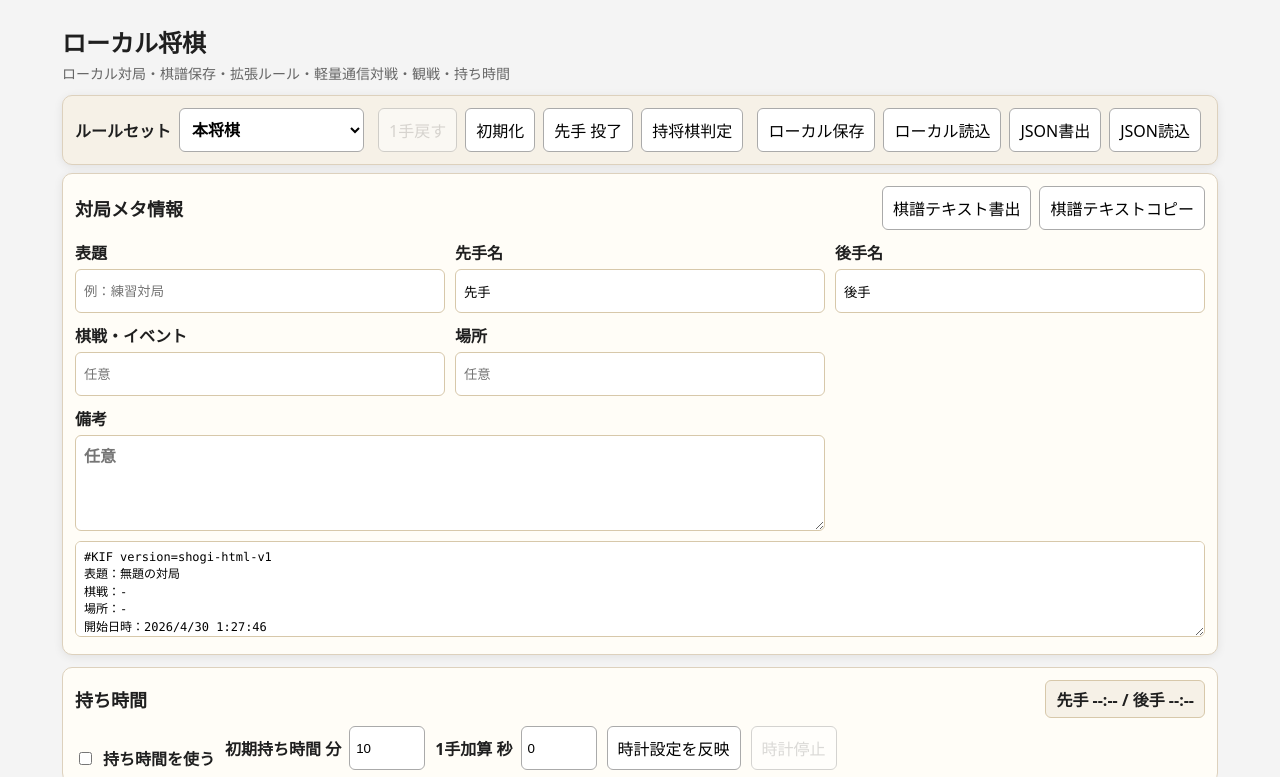
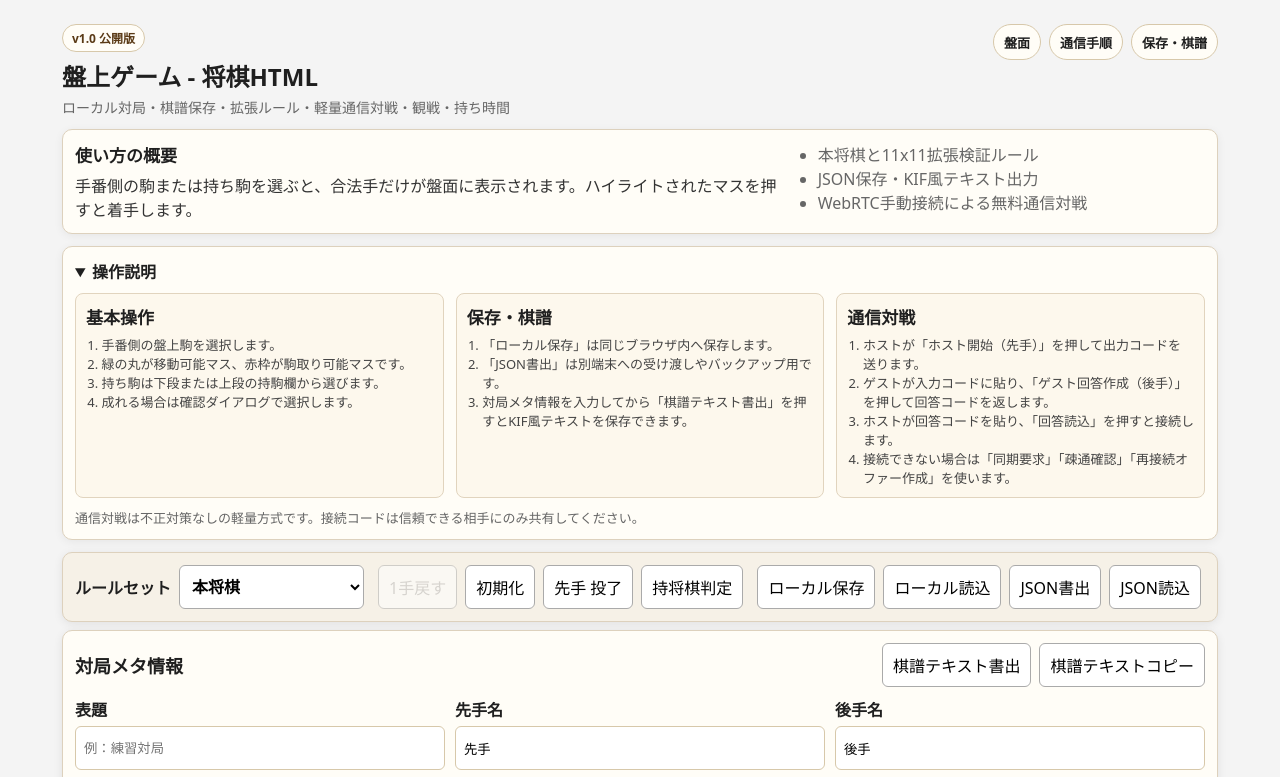
Before and after one commit to Eve-Nakada/extra_shogi, a website with bundled scripts: page index.html in a window 1280 px wide. Shown: the top 777 px of the page. Built offline with nearby package versions, Linux system fonts and the light colour scheme.

Commit message:
chore: prepare v1.0 public release

```diff
--- a/index.html
+++ b/index.html
@@ -3,15 +3,69 @@
 <head>
   <meta charset="utf-8">
   <meta name="viewport" content="width=device-width, initial-scale=1">
-  <title>ローカル将棋</title>
+  <title>盤上ゲーム - 将棋HTML v1.0</title>
+  <meta name="description" content="HTML/CSS/JavaScriptだけで動作する、ローカル対局・棋譜保存・軽量通信対戦対応の将棋系盤上ゲームです。">
   <link rel="stylesheet" href="./style.css">
 </head>
 <body>
   <main id="app" class="app">
     <header class="app-header">
-      <h1>ローカル将棋</h1>
-      <p class="note">ローカル対局・棋譜保存・拡張ルール・軽量通信対戦・観戦・持ち時間</p>
+      <div>
+        <p class="version-badge">v1.0 公開版</p>
+        <h1>盤上ゲーム - 将棋HTML</h1>
+        <p class="note">ローカル対局・棋譜保存・拡張ルール・軽量通信対戦・観戦・持ち時間</p>
+      </div>
+      <nav class="quick-nav" aria-label="画面内ナビゲーション">
+        <a href="#board">盤面</a>
+        <a href="#online-help">通信手順</a>
+        <a href="#record-help">保存・棋譜</a>
+      </nav>
     </header>
+
+    <section class="intro-panel" aria-label="公開版の概要">
+      <div>
+        <h2>使い方の概要</h2>
+        <p>手番側の駒または持ち駒を選ぶと、合法手だけが盤面に表示されます。ハイライトされたマスを押すと着手します。</p>
+      </div>
+      <ul class="feature-list">
+        <li>本将棋と11x11拡張検証ルール</li>
+        <li>JSON保存・KIF風テキスト出力</li>
+        <li>WebRTC手動接続による無料通信対戦</li>
+      </ul>
+    </section>
+
+    <details class="help-panel" open>
+      <summary>操作説明</summary>
+      <div class="help-grid">
+        <section>
+          <h3>基本操作</h3>
+          <ol>
+            <li>手番側の盤上駒を選択します。</li>
+            <li>緑の丸が移動可能マス、赤枠が駒取り可能マスです。</li>
+            <li>持ち駒は下段または上段の持駒欄から選びます。</li>
+            <li>成れる場合は確認ダイアログで選択します。</li>
+          </ol>
+        </section>
+        <section id="record-help">
+          <h3>保存・棋譜</h3>
+          <ol>
+            <li>「ローカル保存」は同じブラウザ内へ保存します。</li>
+            <li>「JSON書出」は別端末への受け渡しやバックアップ用です。</li>
+            <li>対局メタ情報を入力してから「棋譜テキスト書出」を押すとKIF風テキストを保存できます。</li>
+          </ol>
+        </section>
+        <section id="online-help">
+          <h3>通信対戦</h3>
+          <ol>
+            <li>ホストが「ホスト開始（先手）」を押して出力コードを送ります。</li>
+            <li>ゲストが入力コードに貼り、「ゲスト回答作成（後手）」を押して回答コードを返します。</li>
+            <li>ホストが回答コードを貼り、「回答読込」を押すと接続します。</li>
+            <li>接続できない場合は「同期要求」「疎通確認」「再接続オファー作成」を使います。</li>
+          </ol>
+        </section>
+      </div>
+      <p class="help-note">通信対戦は不正対策なしの軽量方式です。接続コードは信頼できる相手にのみ共有してください。</p>
+    </details>
 
     <section class="toolbar" aria-label="ゲーム設定と保存">
       <label class="field-label" for="ruleset-select">
@@ -170,6 +224,10 @@
         <ol id="history-list" class="history-list"></ol>
       </aside>
     </div>
+
+    <footer class="app-footer">
+      <p>v1.0 / 静的HTML公開版。サーバー権威型の不正対策は行いません。</p>
+    </footer>
   </main>
 
   <script type="module" src="./src/main.js"></script>
--- a/package.json
+++ b/package.json
@@ -1,6 +1,6 @@
 {
   "name": "shogi-html",
-  "version": "0.9.1",
+  "version": "1.0.0",
   "private": true,
   "type": "module",
   "scripts": {
--- a/style.css
+++ b/style.css
@@ -929,3 +929,156 @@ textarea {
     font-size: 14px;
   }
 }
+
+/* v1.0 public UI polish */
+.version-badge {
+  display: inline-flex;
+  width: fit-content;
+  margin: 0 0 6px;
+  padding: 4px 9px;
+  border: 1px solid #d7c8aa;
+  border-radius: 999px;
+  background: #fffdf7;
+  color: #5a3a16;
+  font-size: 12px;
+  font-weight: 800;
+}
+
+.app-header {
+  display: flex;
+  align-items: flex-start;
+  justify-content: space-between;
+  gap: 16px;
+}
+
+.quick-nav {
+  display: flex;
+  flex-wrap: wrap;
+  gap: 8px;
+}
+
+.quick-nav a {
+  min-height: 36px;
+  display: inline-flex;
+  align-items: center;
+  padding: 6px 10px;
+  border: 1px solid #d7c8aa;
+  border-radius: 999px;
+  background: #fffdf7;
+  color: var(--text);
+  font-size: 13px;
+  font-weight: 700;
+  text-decoration: none;
+}
+
+.quick-nav a:hover {
+  background: #f6f1e7;
+}
+
+.intro-panel,
+.help-panel,
+.app-footer {
+  margin-bottom: 12px;
+  padding: 12px;
+  border: 1px solid #ddd1bd;
+  border-radius: 10px;
+  background: #fffdf7;
+  box-shadow: 0 2px 10px rgb(0 0 0 / 6%);
+}
+
+.intro-panel {
+  display: grid;
+  grid-template-columns: minmax(0, 1.4fr) minmax(240px, 0.8fr);
+  gap: 12px;
+}
+
+.intro-panel h2,
+.help-panel h3 {
+  margin: 0 0 6px;
+  font-size: 17px;
+}
+
+.intro-panel p {
+  margin: 0;
+  color: #333;
+}
+
+.feature-list {
+  margin: 0;
+  padding-left: 1.2em;
+  color: var(--muted);
+}
+
+.help-panel summary {
+  cursor: pointer;
+  font-weight: 800;
+}
+
+.help-grid {
+  display: grid;
+  grid-template-columns: repeat(3, minmax(0, 1fr));
+  gap: 12px;
+  margin-top: 10px;
+}
+
+.help-grid section {
+  padding: 10px;
+  border: 1px solid #e1d4be;
+  border-radius: 8px;
+  background: #fdf8ed;
+}
+
+.help-grid ol {
+  margin: 0;
+  padding-left: 1.2em;
+  color: #444;
+  font-size: 13px;
+}
+
+.help-note {
+  margin: 10px 0 0;
+  color: var(--muted);
+  font-size: 13px;
+}
+
+.app-footer {
+  margin-top: 12px;
+  color: var(--muted);
+  font-size: 13px;
+}
+
+.app-footer p {
+  margin: 0;
+}
+
+@media (max-width: 900px) {
+  .app-header,
+  .intro-panel {
+    grid-template-columns: 1fr;
+    flex-direction: column;
+  }
+
+  .help-grid {
+    grid-template-columns: 1fr;
+  }
+}
+
+@media (max-width: 560px) {
+  .quick-nav {
+    display: grid;
+    grid-template-columns: 1fr;
+    width: 100%;
+  }
+
+  .quick-nav a {
+    width: 100%;
+    justify-content: center;
+  }
+
+  .intro-panel,
+  .help-panel,
+  .app-footer {
+    padding: 8px;
+    border-radius: 8px;
+  }
+}
```
Also changed, not shown: docs/ROADMAP.md (+29 -20 lines), docs/USAGE.md (added, +30 -0 lines), README.md, docs/CHANGELOG.md.
